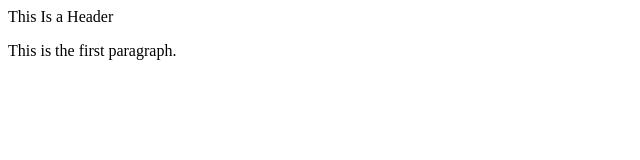
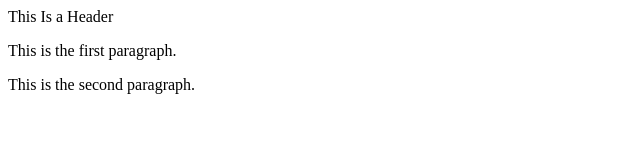
Before and after one commit to janlo-wilson/git-test, a plain HTML site: page index.html in a window 1280 px wide. Shown: the whole page, without its empty margins (0-640 px from the left). Drawn offline with Linux system fonts and the light colour scheme.

Commit message:
Third commit

```diff
--- a/index.html
+++ b/index.html
@@ -3,5 +3,6 @@
     <body>
         <head>This Is a Header</head>
         <p>This is the first paragraph.</p>
+        <p>This is the second paragraph.</p>
     </body>
 </html>
```
